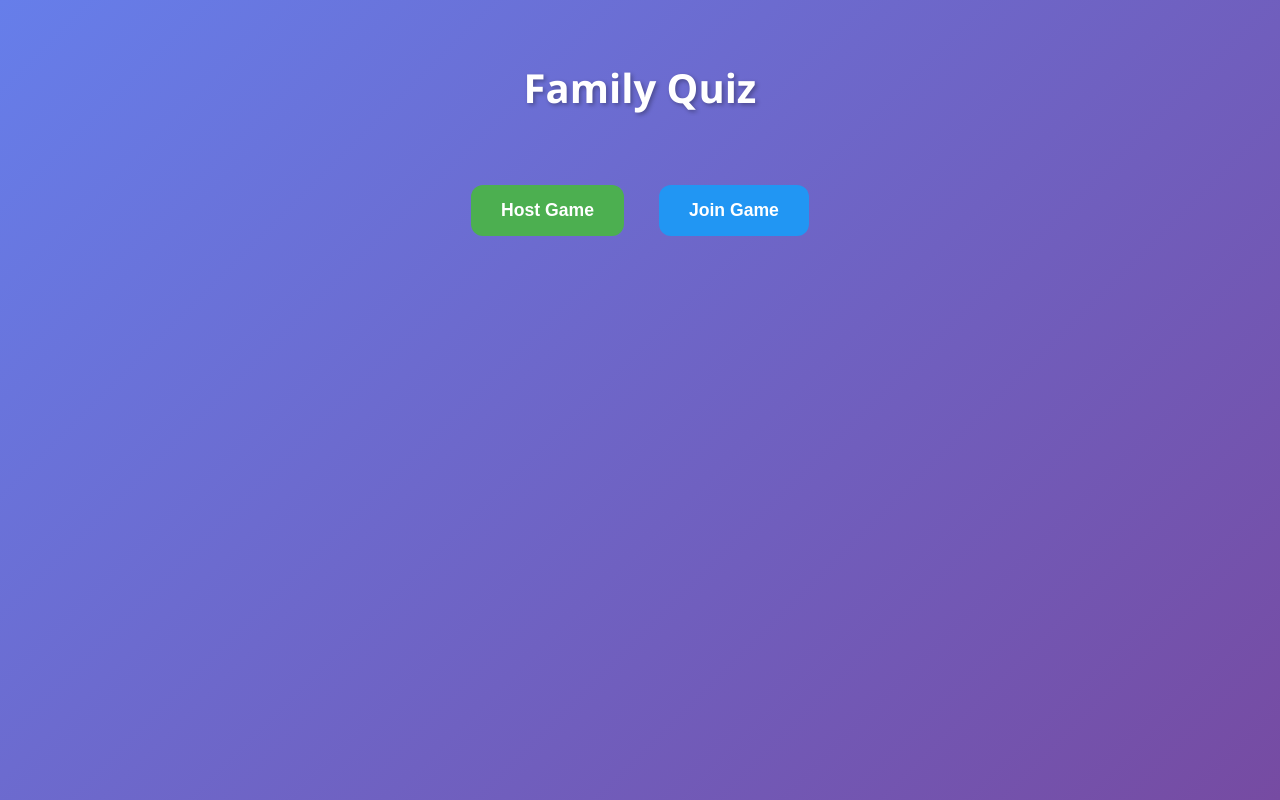
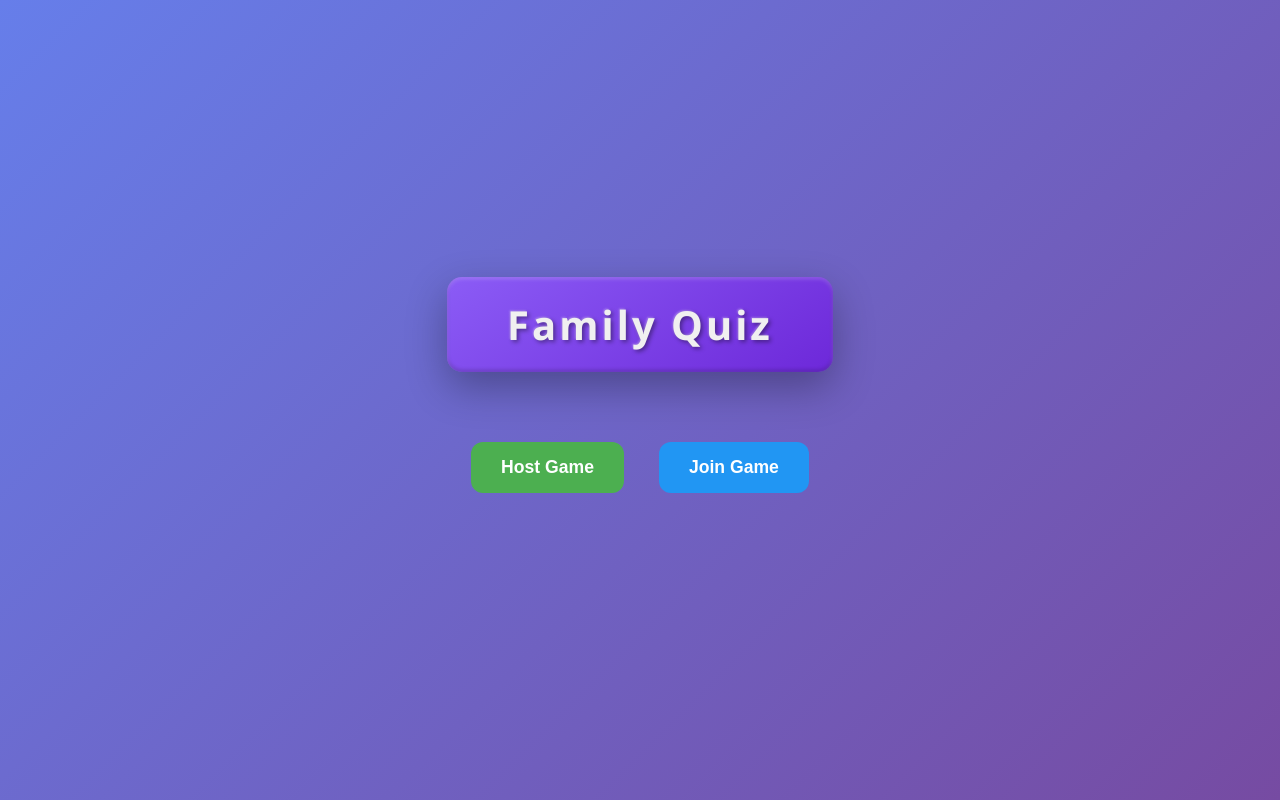
Before and after one commit to jokodzuna/family-quiz, a plain HTML site: page index.html in a window 1280 px wide. Drawn offline with Linux system fonts and the light colour scheme.

Commit message:
Replace blinds with slide transition, center buttons, add home banner

```diff
--- a/app.js
+++ b/app.js
@@ -5,36 +5,19 @@
 function initSplashScreen() {
     const splashScreen = document.getElementById('screen-splash');
     const homeScreen = document.getElementById('screen-home');
-    const blindsContainer = document.getElementById('vertical-blinds');
 
     // Hide home screen initially
     homeScreen.classList.add('hidden');
 
-    // After 2 seconds, start transition
+    // After 2 seconds, start slide away transition
     setTimeout(() => {
-        // Create blind strips now (not at start)
-        const numStrips = 12;
-        for (let i = 0; i < numStrips; i++) {
-            const strip = document.createElement('div');
-            strip.className = 'blind-strip visible';
-            blindsContainer.appendChild(strip);
-        }
+        splashScreen.classList.add('slide-away');
 
-        const strips = document.querySelectorAll('.blind-strip');
-
-        // Immediately start collapsing them
-        strips.forEach((strip, index) => {
-            setTimeout(() => {
-                strip.classList.remove('visible');
-                strip.classList.add('collapse');
-            }, index * 50); // 50ms stagger between each strip
-        });
-
-        // After transition completes, remove splash screen
+        // After transition completes, remove splash screen and show home
         setTimeout(() => {
             splashScreen.remove();
             homeScreen.classList.remove('hidden');
-        }, 700); // Wait for all strips to collapse
+        }, 800); // Wait for slide transition to complete
     }, 2000); // 2 second display time
 }
 
--- a/index.html
+++ b/index.html
@@ -12,12 +12,13 @@
         <div class="splash-banner">
             <h1 class="splash-title">Family Quiz</h1>
         </div>
-        <div id="vertical-blinds" class="vertical-blinds"></div>
     </div>
 
     <!-- Home Screen -->
     <div id="screen-home" class="screen hidden">
-        <h1 class="app-title">Family Quiz</h1>
+        <div class="home-banner">
+            <h1>Family Quiz</h1>
+        </div>
         <div class="button-group">
             <button id="btn-host" class="btn-primary">Host Game</button>
             <button id="btn-join" class="btn-secondary">Join Game</button>
--- a/styles.css
+++ b/styles.css
@@ -37,6 +37,11 @@ body {
     height: 100%;
     z-index: 2000;
     background: linear-gradient(135deg, #667eea 0%, #764ba2 100%);
+    transition: transform 0.8s ease-in-out;
+}
+
+#screen-splash.slide-away {
+    transform: translateY(-100%);
 }
 
 .splash-banner {
@@ -49,6 +54,7 @@ body {
         inset 0 -2px 4px rgba(0, 0, 0, 0.2);
     position: relative;
     z-index: 10;
+    margin-top: -10vh;
 }
 
 .splash-title {
@@ -96,13 +102,35 @@ body {
 
 /* Home Screen Layout */
 #screen-home {
-    justify-content: flex-start;
-    padding-top: 60px;
+    justify-content: center;
+    padding-top: 0;
 }
 
 #screen-home .app-title {
     font-size: 2.5rem;
     margin-bottom: 40px;
+}
+
+.home-banner {
+    background: linear-gradient(145deg, #8b5cf6, #6d28d9);
+    padding: 20px 60px;
+    border-radius: 15px;
+    box-shadow:
+        0 15px 40px rgba(0, 0, 0, 0.3),
+        inset 0 2px 4px rgba(255, 255, 255, 0.2),
+        inset 0 -2px 4px rgba(0, 0, 0, 0.2);
+    margin-bottom: 40px;
+}
+
+.home-banner h1 {
+    font-size: 2.5rem;
+    font-weight: bold;
+    color: #f0f0f0;
+    text-shadow:
+        2px 2px 4px rgba(0, 0, 0, 0.4),
+        -1px -1px 2px rgba(255, 255, 255, 0.3);
+    letter-spacing: 3px;
+    margin: 0;
 }
 
 /* Typography */
```
